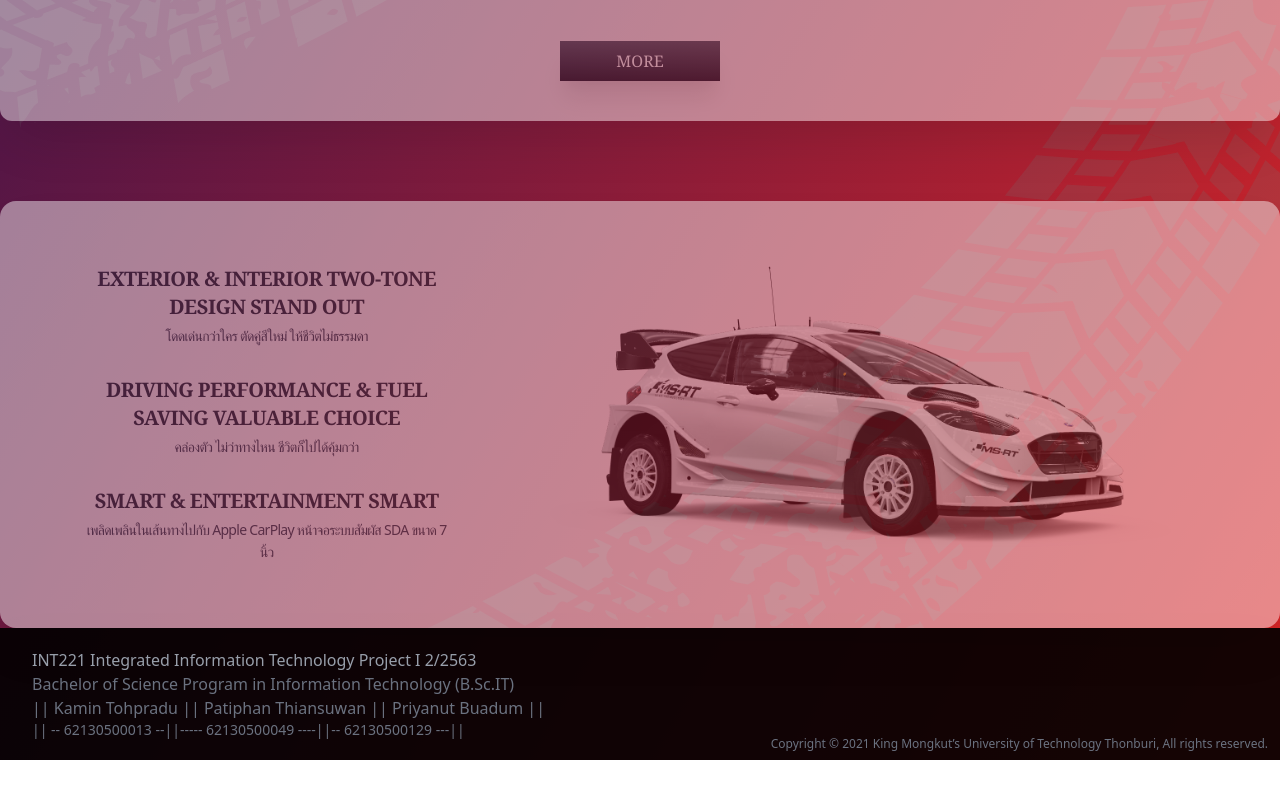
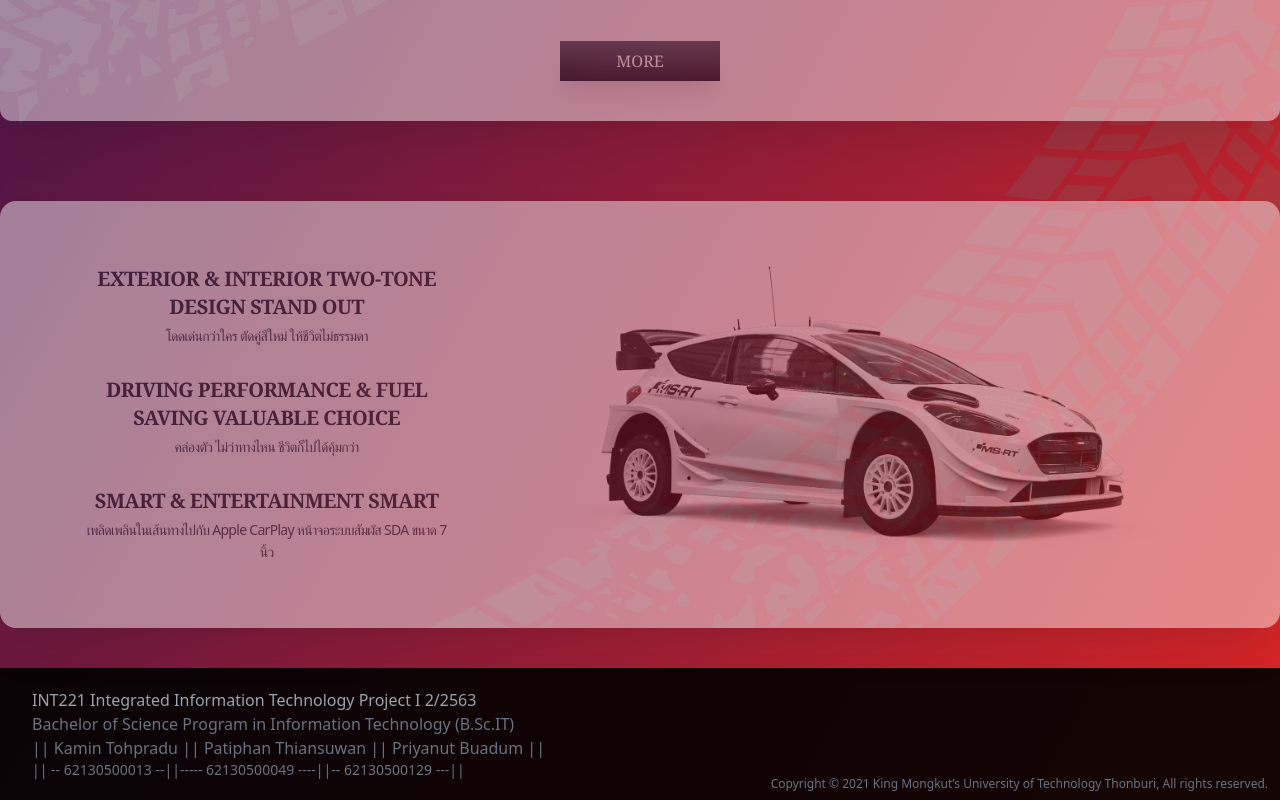
Before and after one commit to INT221-13-49-129/INT221_Integrated_Project_Front-End, a Vue app: page / in a window 1280 px wide. Shown: the part 1447-2247 px from the top of the page. Before the commit the page ends 2207 px from the top, so only its background shows below. Built offline with nearby package versions, Linux system fonts and the light colour scheme; no server answers.

Commit message:
edit space mt-5 footer

```diff
--- a/src/App.vue
+++ b/src/App.vue
@@ -43,7 +43,7 @@
       <router-view />
     </div>
     <footer
-      class="pt-5 px-3 bg-black bg-opacity-90 shadow-2xl text-gray-500 font-sans text-right flex flex-row ">
+      class="pt-5 mt-10 px-3 bg-black bg-opacity-90 shadow-2xl text-gray-500 font-sans text-right flex flex-row ">
       <div class="text-left pb-5 pl-5 items-start">
         <p class="text-gray-400">INT221 Integrated Information Technology Project I 2/2563</p>
         <p class=" font-light ">Bachelor of Science Program in Information Technology (B.Sc.IT)</p>
```
